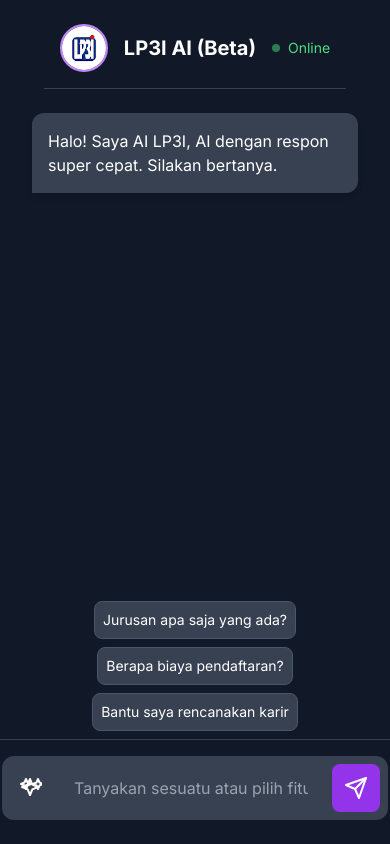
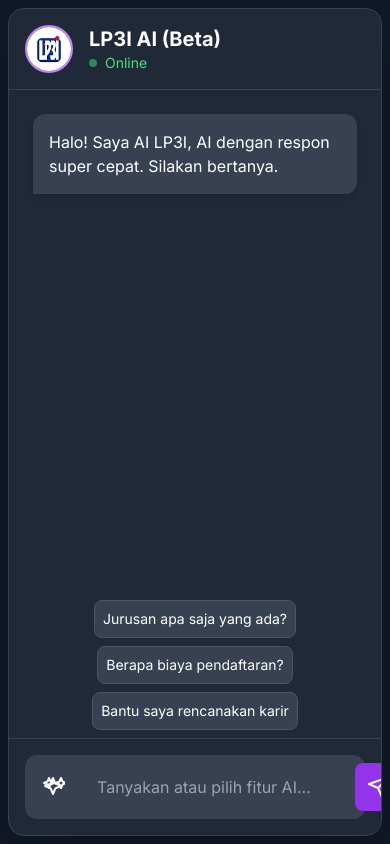
Before and after one commit to MAliffadlan/chatbot-ai-lp3i, a plain HTML site: page public/index.html in a window 390 px wide. Drawn offline with nearby package versions, Linux system fonts and the light colour scheme.

Commit message:
lebih responsive untuk hp

```diff
--- a/public/index.html
+++ b/public/index.html
@@ -1,5 +1,5 @@
 <!DOCTYPE html>
-<html lang="id">
+<html lang="id" class="h-full">
 <head>
     <meta charset="UTF-8">
     <meta name="viewport" content="width=device-width, initial-scale=1.0">
@@ -61,12 +61,12 @@
         .rendered-markdown strong { color: #e5e7eb; }
     </style>
 </head>
-<body class="bg-gray-900 text-white flex flex-col items-center h-screen p-2 sm:p-4">
+<body class="bg-gray-900 text-white flex flex-col items-center h-full p-2 sm:p-4 overflow-hidden">
 
-
+    <div class="w-full max-w-2xl h-full flex flex-col bg-gray-800 rounded-2xl shadow-2xl border border-gray-700 overflow-hidden">
         <div class="p-4 border-b border-gray-700 flex items-center space-x-4 flex-shrink-0">
            <img src="static/lp3i1.png" alt="Logo LP3I" class="w-12 h-12 rounded-full object-cover border-2 border-purple-400 flex-shrink-0">
-
+           <div>
                 <h1 class="text-xl font-bold">LP3I AI (Beta)</h1>
                 <p class="text-sm text-green-400 flex items-center">
                     <span class="w-2 h-2 bg-green-400 rounded-full mr-2 animate-pulse"></span>
@@ -97,7 +97,7 @@
                         <button id="interview-sim-button">🎙️ Simulasi Wawancara</button>
                     </div>
                 </div>
-                <input type="text" id="user-input" class="flex-1 bg-transparent p-4 focus:outline-none placeholder-gray-400" placeholder="Tanyakan sesuatu atau pilih fitur AI...">
+                <input type="text" id="user-input" class="flex-1 bg-transparent p-4 focus:outline-none placeholder-gray-400" placeholder="Tanyakan atau pilih fitur AI...">
                 <button id="send-button" class="bg-purple-600 text-white font-semibold rounded-lg p-3 m-2 hover:bg-purple-700 transition-all duration-200 disabled:bg-gray-500">
                     <svg xmlns="http://www.w3.org/2000/svg" width="24" height="24" viewBox="0 0 24 24" fill="none" stroke="currentColor" stroke-width="2" stroke-linecap="round" stroke-linejoin="round"><line x1="22" y1="2" x2="11" y2="13"></line><polygon points="22 2 15 22 11 13 2 9 22 2"></polygon></svg>
                 </button>
```
